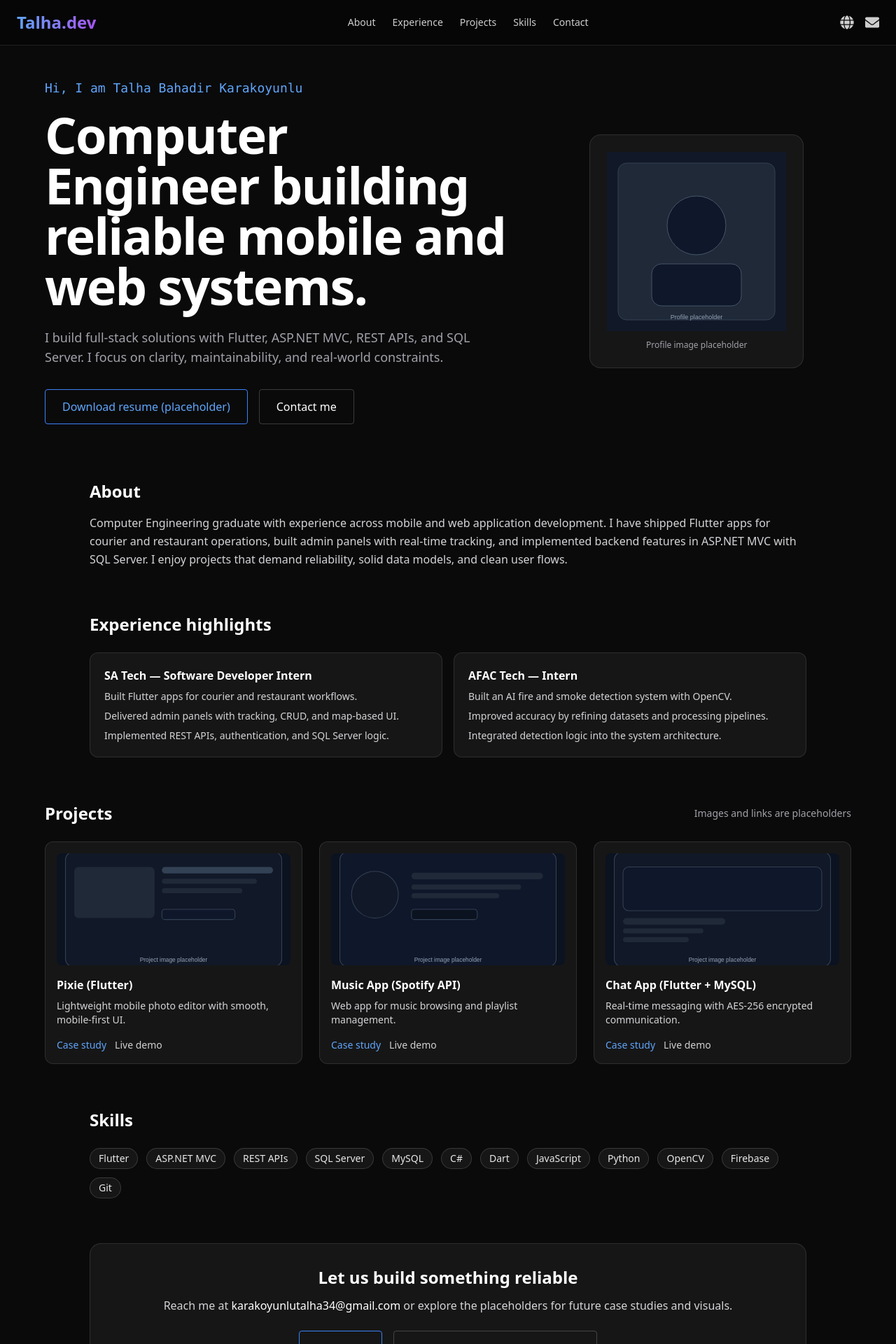
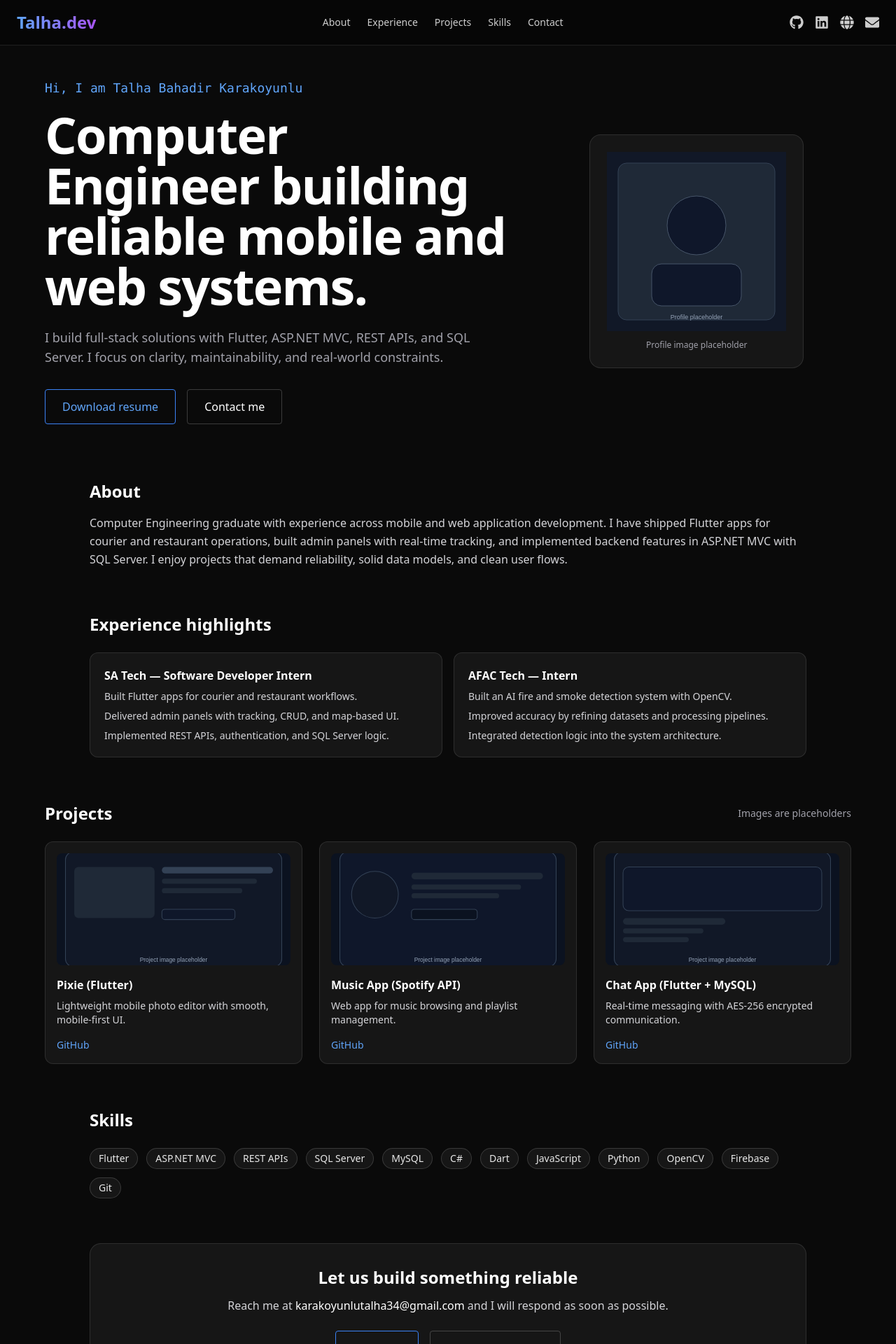
Before and after one commit to TalhaKarakoyunlu/aws-portfolio-talha, a React (Vite) app: page / in a window 1280 px wide. Shown: the top 1920 px of the page at 70% size. Built offline with nearby package versions, Linux system fonts and the light colour scheme.

Commit message:
feat: update resume.pdf

```diff
--- a/src/components/Navbar.tsx
+++ b/src/components/Navbar.tsx
@@ -1,5 +1,5 @@
 import { motion } from 'framer-motion';
-import { FaEnvelope, FaGlobe } from 'react-icons/fa';
+import { FaEnvelope, FaGlobe, FaGithub, FaLinkedin } from 'react-icons/fa';
 
 const Navbar = () => {
     return (
@@ -26,6 +26,24 @@ const Navbar = () => {
 
             <div className="flex gap-4 text-white/80">
                 <a
+                    href="https://github.com/TalhaKarakoyunlu"
+                    target="_blank"
+                    rel="noreferrer"
+                    className="hover:text-blue-400 transition-colors text-xl"
+                    aria-label="GitHub"
+                >
+                    <FaGithub />
+                </a>
+                <a
+                    href="https://www.linkedin.com/in/talhakarakoyunlu"
+                    target="_blank"
+                    rel="noreferrer"
+                    className="hover:text-blue-400 transition-colors text-xl"
+                    aria-label="LinkedIn"
+                >
+                    <FaLinkedin />
+                </a>
+                <a
                     href="https://TalhaKarakoyunlu.com"
                     target="_blank"
                     rel="noreferrer"
--- a/src/pages/Home.tsx
+++ b/src/pages/Home.tsx
@@ -45,7 +45,7 @@ const Home = () => {
                                 download
                                 className="px-6 py-3 border border-blue-500 text-blue-400 rounded hover:bg-blue-500/10 transition-colors"
                             >
-                                Download resume (placeholder)
+                                Download resume
                             </a>
                             <a
                                 href="#contact"
@@ -105,7 +105,7 @@ const Home = () => {
             <section id="projects" className="max-w-6xl mx-auto mt-16 scroll-mt-28">
                 <div className="flex items-center justify-between mb-6">
                     <h2 className="text-2xl font-semibold text-white">Projects</h2>
-                    <span className="text-sm text-zinc-400">Images and links are placeholders</span>
+                    <span className="text-sm text-zinc-400">Images are placeholders</span>
                 </div>
                 <div className="grid gap-6 md:grid-cols-3">
                     <div className="rounded-xl border border-white/10 bg-white/5 p-4">
@@ -119,8 +119,14 @@ const Home = () => {
                             Lightweight mobile photo editor with smooth, mobile-first UI.
                         </p>
                         <div className="mt-4 flex gap-3 text-sm">
-                            <a href="#" className="text-blue-400 hover:text-blue-300">Case study</a>
-                            <a href="#" className="text-white/80 hover:text-white">Live demo</a>
+                            <a
+                                href="https://github.com/TalhaKarakoyunlu/Pixie"
+                                target="_blank"
+                                rel="noreferrer"
+                                className="text-blue-400 hover:text-blue-300"
+                            >
+                                GitHub
+                            </a>
                         </div>
                     </div>
                     <div className="rounded-xl border border-white/10 bg-white/5 p-4">
@@ -134,8 +140,14 @@ const Home = () => {
                             Web app for music browsing and playlist management.
                         </p>
                         <div className="mt-4 flex gap-3 text-sm">
-                            <a href="#" className="text-blue-400 hover:text-blue-300">Case study</a>
-                            <a href="#" className="text-white/80 hover:text-white">Live demo</a>
+                            <a
+                                href="https://github.com/TalhaKarakoyunlu/Music-App"
+                                target="_blank"
+                                rel="noreferrer"
+                                className="text-blue-400 hover:text-blue-300"
+                            >
+                                GitHub
+                            </a>
                         </div>
                     </div>
                     <div className="rounded-xl border border-white/10 bg-white/5 p-4">
@@ -149,8 +161,14 @@ const Home = () => {
                             Real-time messaging with AES-256 encrypted communication.
                         </p>
                         <div className="mt-4 flex gap-3 text-sm">
-                            <a href="#" className="text-blue-400 hover:text-blue-300">Case study</a>
-                            <a href="#" className="text-white/80 hover:text-white">Live demo</a>
+                            <a
+                                href="https://github.com/TalhaKarakoyunlu/Chat-App"
+                                target="_blank"
+                                rel="noreferrer"
+                                className="text-blue-400 hover:text-blue-300"
+                            >
+                                GitHub
+                            </a>
                         </div>
                     </div>
                 </div>
@@ -187,8 +205,8 @@ const Home = () => {
                 <div className="rounded-2xl border border-white/10 bg-white/5 p-8 text-center">
                     <h2 className="text-2xl font-semibold text-white">Let us build something reliable</h2>
                     <p className="text-zinc-300 mt-3">
-                        Reach me at <span className="text-white">karakoyunlutalha34@gmail.com</span> or
-                        explore the placeholders for future case studies and visuals.
+                        Reach me at <span className="text-white">karakoyunlutalha34@gmail.com</span> and I
+                        will respond as soon as possible.
                     </p>
                     <div className="mt-6 flex flex-wrap justify-center gap-4">
                         <a
@@ -202,7 +220,7 @@ const Home = () => {
                             download
                             className="px-6 py-3 border border-white/20 text-white rounded hover:bg-white/10 transition-colors"
                         >
-                            Resume download (placeholder)
+                            Download resume
                         </a>
                     </div>
                 </div>
```
Also changed, not shown: 1 other file (tests, documents, lock files or other folders).
